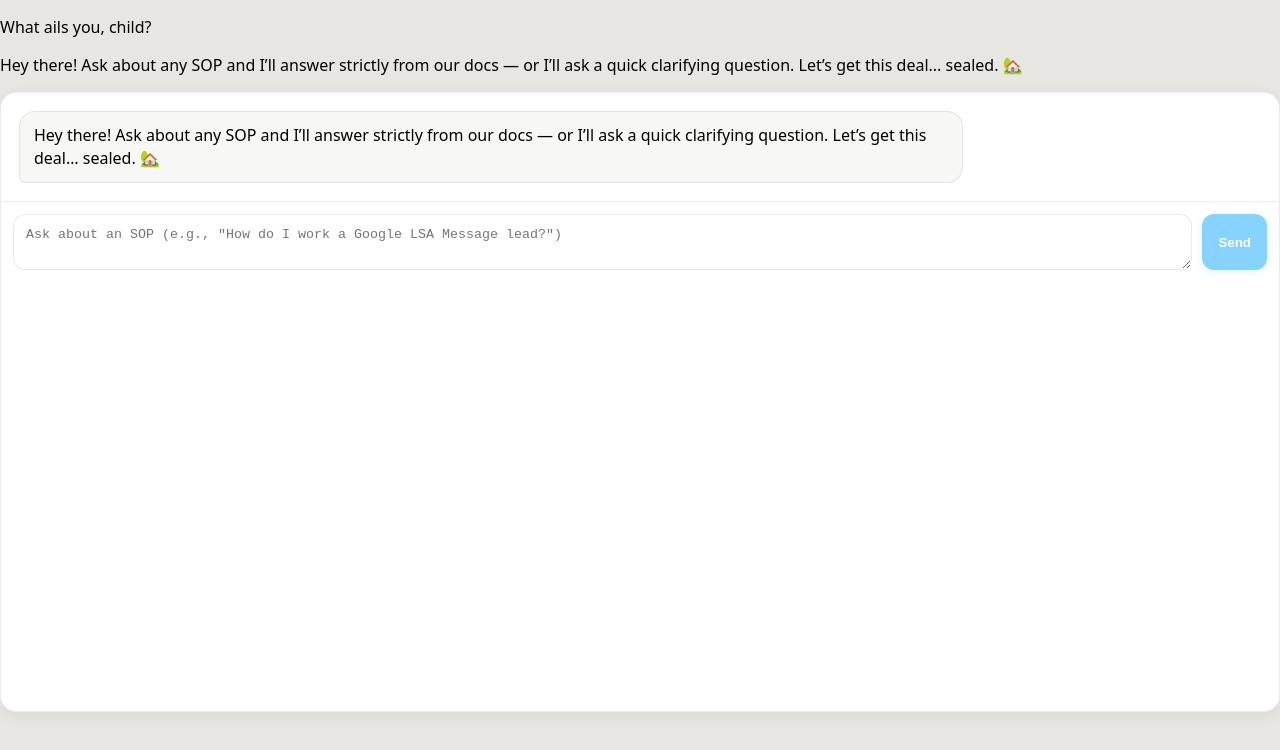
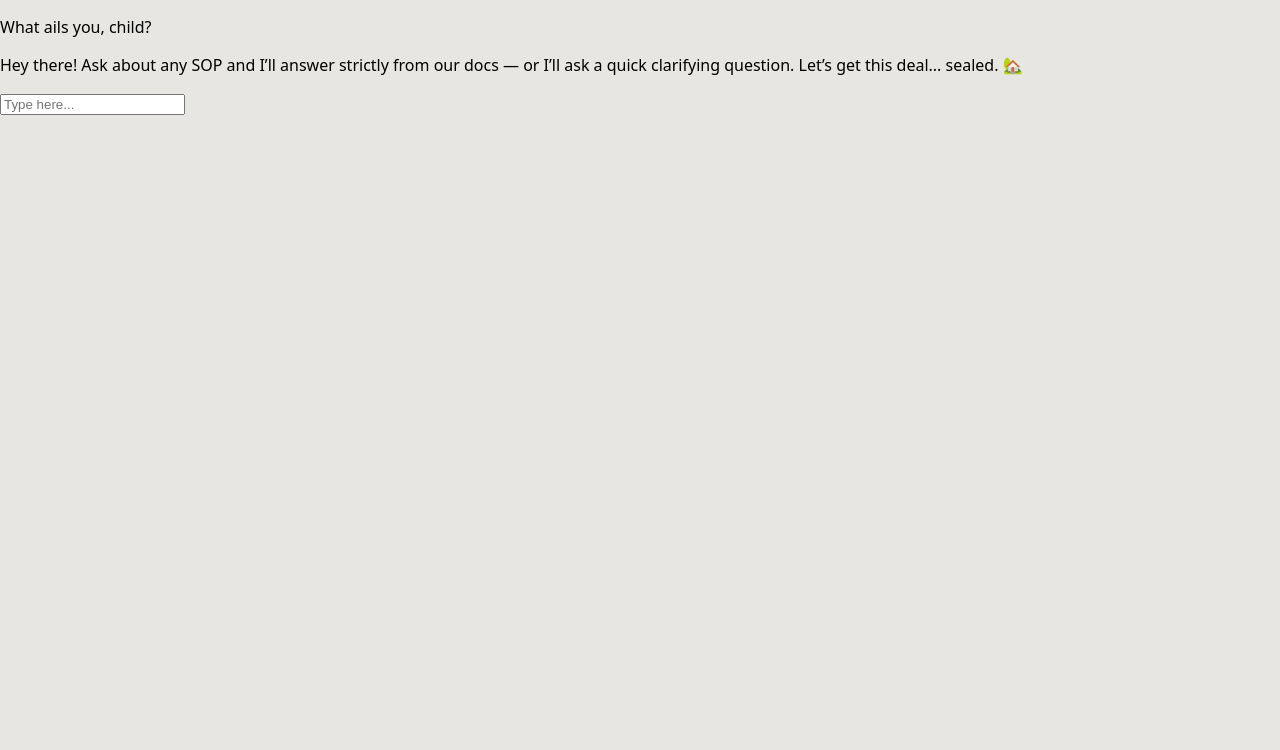
Before and after one commit to SJGadmin/slite-chat, a Next.js app: page / in a window 1280 px wide. Shown: the top 750 px of the page. Built offline with nearby package versions, Linux system fonts and the light colour scheme.

Commit message:
Update ChatUI.tsx

```diff
--- a/components/ChatUI.tsx
+++ b/components/ChatUI.tsx
@@ -1,108 +1,46 @@
-"use client";
+import React from "react";
 
-import { useEffect, useRef, useState } from "react";
-import MessageBubble from "./MessageBubble";
-import TypingDots from "./TypingDots";
+type Message = {
+  role: "user" | "assistant";
+  content: string;
+};
 
-type Msg = { role: "user" | "assistant"; content: string };
+interface ChatUIProps {
+  messages: Message[];
+  setMessages: React.Dispatch<React.SetStateAction<Message[]>>;
+}
 
-export default function ChatUI() {
-  const [messages, setMessages] = useState<Msg[]>([
-    {
-      role: "assistant",
-      content:
-        "Hey there! Ask about any SOP and I’ll answer strictly from our docs — or I’ll ask a quick clarifying question. Let’s get this deal… sealed. 🏡"
-    }
-  ]);
-  const [input, setInput] = useState("");
-  const [loading, setLoading] = useState(false);
-  const scroller = useRef<HTMLDivElement>(null);
-
-  const scrollToEnd = () =>
-    scroller.current?.scrollTo({ top: 9e6, behavior: "smooth" });
-  useEffect(scrollToEnd, [messages.length, loading]);
-
-  // Typewriter that appends a NEW assistant message and streams into it
-  async function typeIn(full: string, startDelayMs = 120) {
-    let placeholderIndex = -1;
-
-    // Append an empty assistant message and capture its index *safely*
-    setMessages(prev => {
-      placeholderIndex = prev.length;
-      return [...prev, { role: "assistant", content: "" }];
-    });
-
-    // small pause to feel responsive
-    await new Promise(r => setTimeout(r, startDelayMs));
-
-    const step = 3; // chars per tick
-    for (let i = 0; i <= full.length; i += step) {
-      const slice = full.slice(0, i);
-      setMessages(prev =>
-        prev.map((m, j) =>
-          j === placeholderIndex ? { ...m, content: slice } : m
-        )
-      );
-      await new Promise(r => setTimeout(r, 16)); // ~60fps
-    }
-  }
-
-  async function ask() {
-    const q = input.trim();
-    if (!q || loading) return;
-
-    setLoading(true);
-    // append the user's message first
-    setMessages(prev => [...prev, { role: "user", content: q }]);
-    setInput("");
-
-    try {
-      const res = await fetch("/api/chat", {
-        method: "POST",
-        headers: { "Content-Type": "application/json" },
-        body: JSON.stringify({ message: q })
-      });
-      const data = await res.json();
-      const answer: string =
-        (data && typeof data.answer === "string" && data.answer) ||
-        "⚠️ Sorry, I couldn’t get an answer.";
-
-      await typeIn(answer);
-    } catch (e) {
-      await typeIn("⚠️ Error fetching answer. Please try again.");
-    } finally {
-      setLoading(false);
-      scrollToEnd();
-    }
-  }
-
+const ChatUI: React.FC<ChatUIProps> = ({ messages, setMessages }) => {
   return (
-    <div className="chat-shell">
-      {/* transcript */}
-      <div className="transcript" ref={scroller}>
-        {messages.map((m, i) => (
-          <MessageBubble key={i} role={m.role} text={m.content} />
+    <div className="flex flex-col h-full">
+      {/* Chat Window */}
+      <div className="flex-1 overflow-y-auto p-4">
+        {messages.map((msg, idx) => (
+          <div key={idx} className={msg.role === "user" ? "text-right" : "text-left"}>
+            <p className="mb-2">{msg.content}</p>
+          </div>
         ))}
-        {loading && <TypingDots />}
       </div>
 
-      {/* composer */}
-      <div className="composer">
-        <textarea
-          placeholder='Ask about an SOP (e.g., "How do I work a Google LSA Message lead?")'
-          value={input}
-          onChange={e => setInput(e.target.value)}
-          onKeyDown={e => {
-            if (e.key === "Enter" && !e.shiftKey) {
-              e.preventDefault();
-              ask();
+      {/* Input */}
+      <div className="border-t p-2">
+        <input
+          type="text"
+          className="w-full border rounded p-2"
+          placeholder="Type here..."
+          onKeyDown={(e) => {
+            if (e.key === "Enter" && e.currentTarget.value.trim() !== "") {
+              setMessages((prev) => [
+                ...prev,
+                { role: "user", content: e.currentTarget.value },
+              ]);
+              e.currentTarget.value = "";
             }
           }}
         />
-        <button className="btn" onClick={ask} disabled={loading || !input.trim()}>
-          {loading ? "…" : "Send"}
-        </button>
       </div>
     </div>
   );
-}
+};
+
+export default ChatUI;
```
